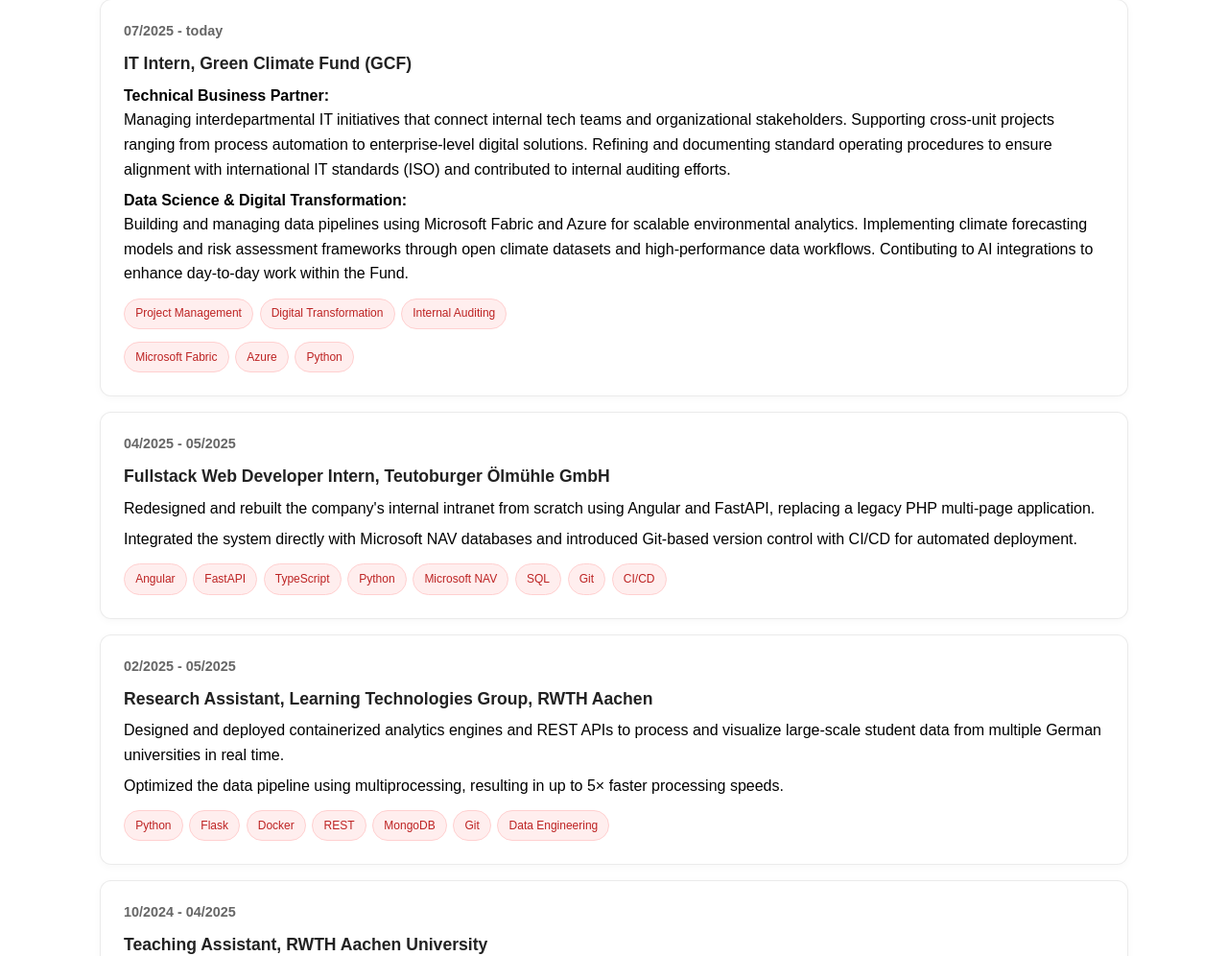
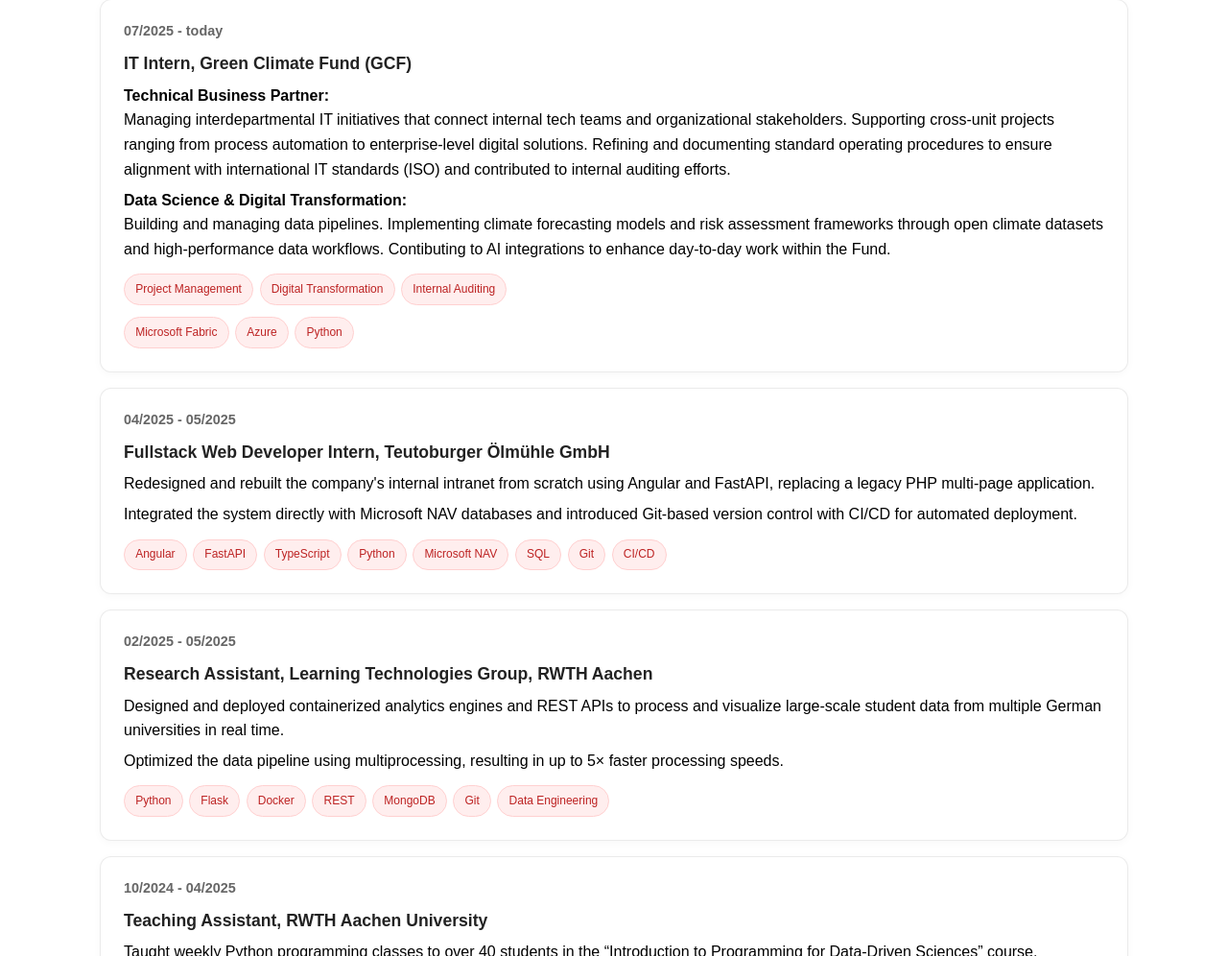
Before and after one commit to Wellbek/wellbek.github.io, a plain HTML site: page index.html in a window 1280 px wide. Shown: the part 1641-2637 px from the top of the page at 96% size. Drawn offline with Linux system fonts and the light colour scheme.

Commit message:
update position description

```diff
--- a/index.html
+++ b/index.html
@@ -81,7 +81,7 @@
             and contributed to internal auditing efforts.</p>
 
             <p><strong>Data Science & Digital Transformation:</strong><br>
-            Building and managing data pipelines using Microsoft Fabric and Azure for scalable environmental analytics.
+            Building and managing data pipelines.
             Implementing climate forecasting models and risk assessment frameworks through open climate datasets and
             high-performance data workflows. Contibuting to AI integrations to enhance day-to-day work within the Fund.</p>
 
```
